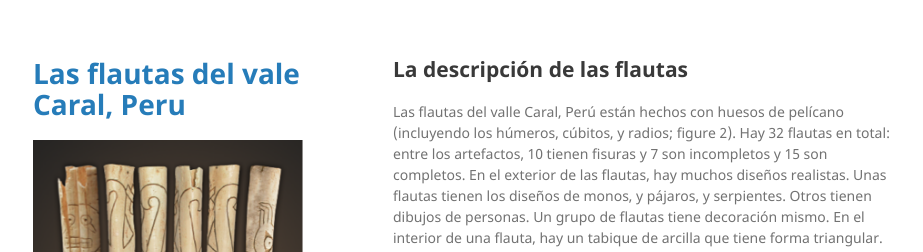
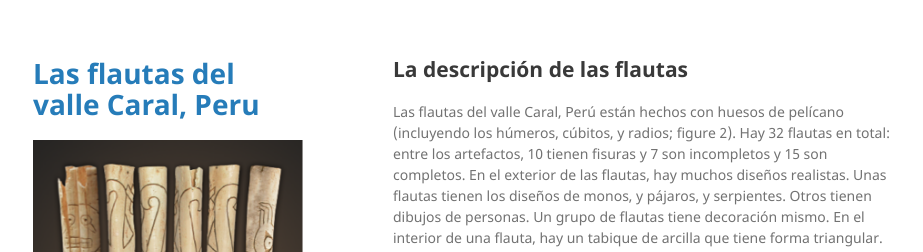
Before and after one commit to flautas/flautas.github.io, a Jekyll site: the page built from index.md, in a window 1280 px wide. Shown: the top 252 px of the page, without its empty margins (177-1100 px from the left). Built offline with Jekyll 4.4.1, drawn with Linux system fonts in a browser that asks for light colours; our own code applies the rules of GitHub Pages for plain Markdown files.

Commit message:
Update _config.yml
valle

```diff
--- a/_config.yml
+++ b/_config.yml
@@ -1,4 +1,4 @@
-title: Las flautas del vale Caral, Peru
+title: Las flautas del valle Caral, Peru
 logo: /assets/img/p2_f1.png
 description: Jiayi Zhang, Qiwei Yu, Olenka Jain
 show_downloads: true
```
